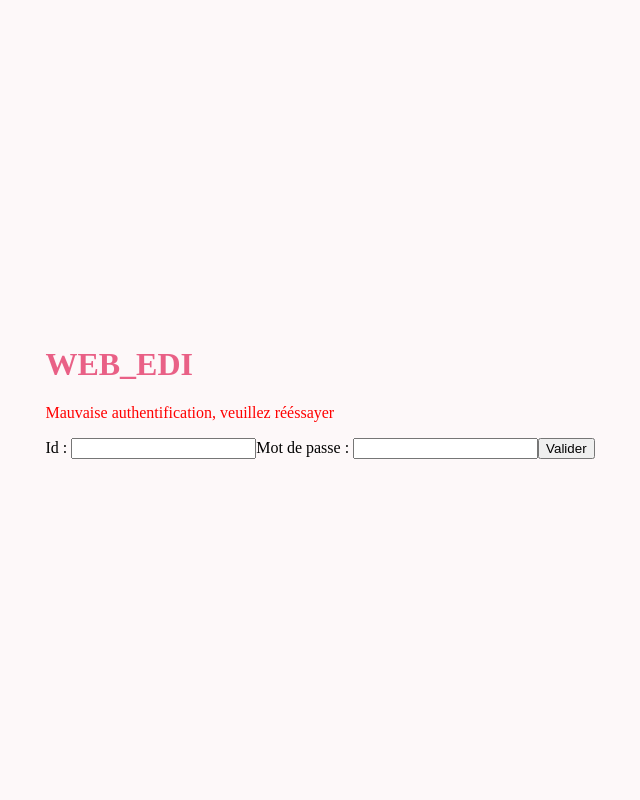
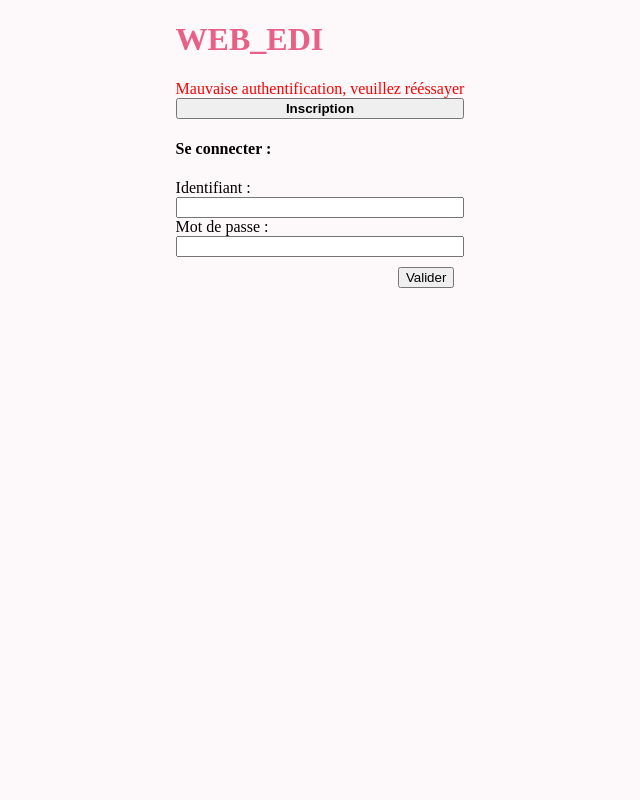
Before and after one commit to MarineLohezic/WEB_EDI, a PHP site: the page made by index.php in a window 1280 px wide. Shown: the whole page, without its empty margins (320-960 px from the left). Run offline with PHP 8.4, Linux system fonts and the light colour scheme.

Commit message:
css + creation inscription.php

```diff
--- a/index.php
+++ b/index.php
@@ -6,7 +6,7 @@
         <title>WEB_EDI</title>
     </head>
     <body>
-        <h1>WEB_EDI</h1>
+    	<header> <h1>WEB_EDI</h1> </header>
         <div class="error">
         <?php
 			if (isset($_GET['error'])) // On a eu une erreur
@@ -15,12 +15,20 @@
 			}
 		?>
 		</div>
+		<form action="inscription.php" method="post">
+			<input class="bold" type="submit" value="Inscription"></p>
+		</form>
+		<h4> Se connecter : </h4>
 		<form action="do.authentification.php" method="post">
-		<div class="flex">
-		 <p>Id : <input type="text" name="id" /></p>
-		 <p>Mot de passe : <input type="password" name="password" /></p>
-		 <p><input type="submit" value="Valider"></p>
-		</div>
+			<div class="colonne">
+				<label for="identifiant"> Identifiant : </label>
+				<input id="identifiant" type="text" name="id" />
+				<label for="mdp"> Mot de passe : </label>
+				<input id="mdp" type="password" name="password" />
+				<div class="sub">
+			 		<input type="submit" value="Valider">
+			 	</div>
+			</div>
 		</form>
     </body>
 </html>
--- a/style.css
+++ b/style.css
@@ -1,25 +1,32 @@
-html, body {
-    height: 100%;
-}
-
 html {
     display: table;
     margin: auto;
 }
 
-.flex {
-  display: flex; /* or inline-flex */
-  flex-direction: ltr;
+body {
+	background-color: rgba(245, 212, 221, 0.15);
 }
 
-body {
-	background-color: rgba(245, 212, 221, 0.15);
-	display: table-cell;
-    vertical-align: middle;
+h1{
+	color:rgba(232, 86, 126, 0.94);
 }
-
-h1{color:rgba(232, 86, 126, 0.94);}
 
 .error{
 	color:red;
 }
+
+.colonne{
+	display: flex;
+	flex-direction: column ;
+}
+
+.bold{
+	width: 100%;
+	font-weight: bold;
+}
+
+.sub{
+	display: flex;
+	margin: 10px;
+	justify-content: flex-end;
+}
```
Also changed, not shown: inscription.php (added, +32 -0 lines), do.inscription.php (added).
